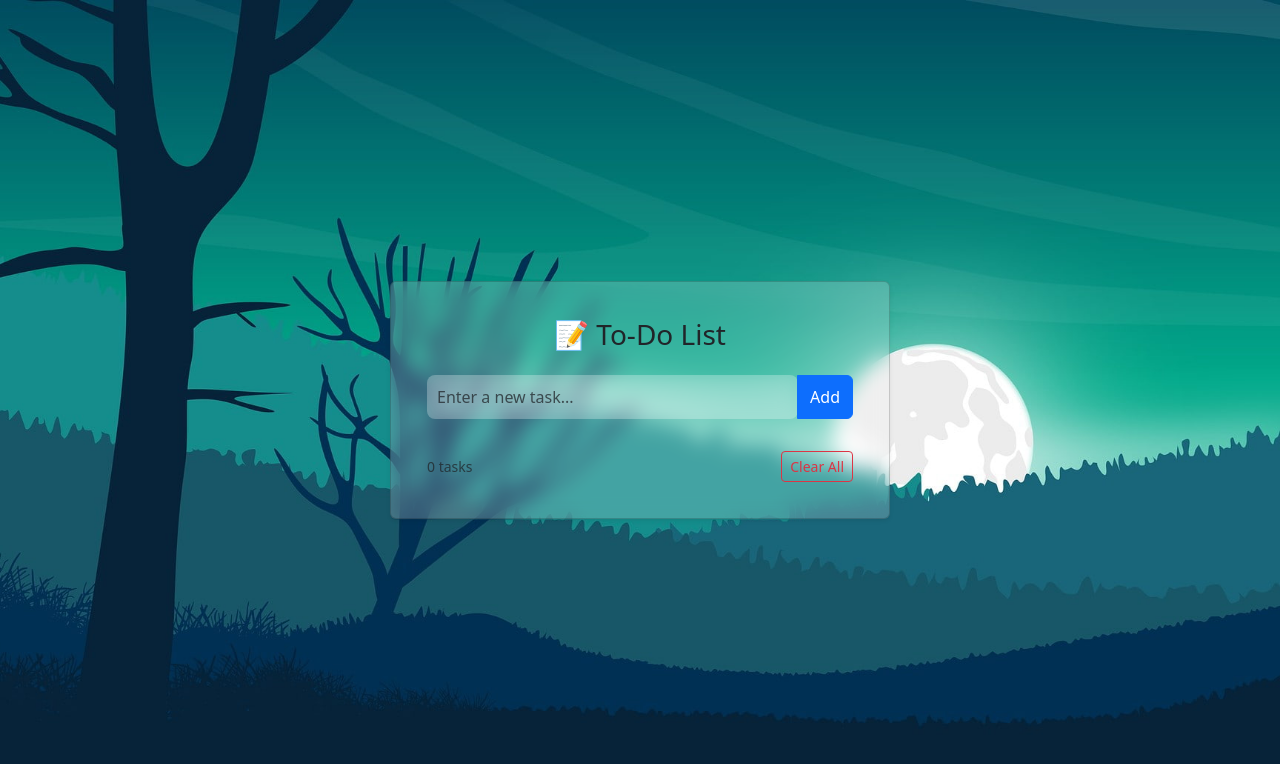
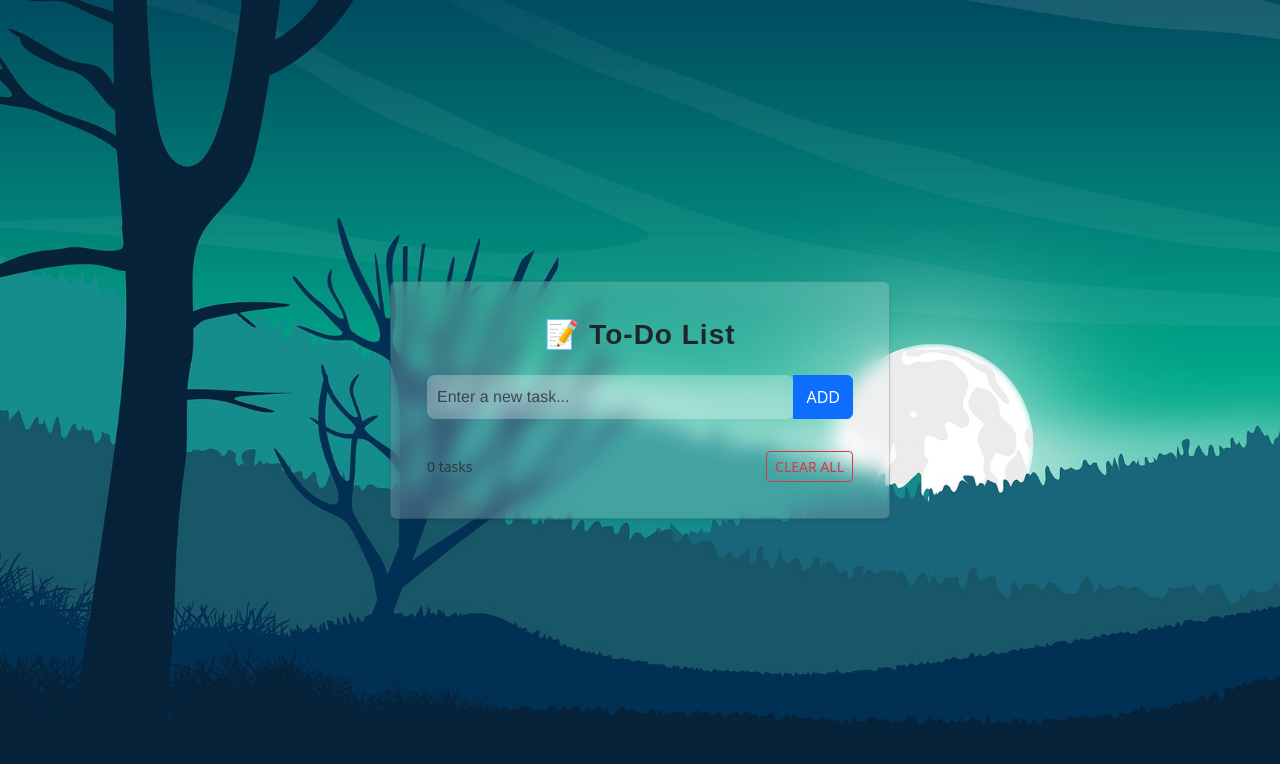
Before and after one commit to HridyTunerjina/To-Do-List, a plain HTML site: page index.html in a window 1280 px wide. Drawn offline with nearby package versions, Linux system fonts and the light colour scheme.

Commit message:
3rd commit

```diff
--- a/index.html
+++ b/index.html
@@ -5,10 +5,13 @@
     <meta charset="UTF-8">
     <meta name="viewport" content="width=device-width, initial-scale=1.0">
     <title>To-Do List</title>
+    <link rel="icon" type="image/png" href="assets/favicon.png">
+
 
     <link rel="stylesheet" href="style.css">
 
     <link href="https://cdn.jsdelivr.net/npm/bootstrap@5.3.8/dist/css/bootstrap.min.css" rel="stylesheet">
+
 </head>
 
 <body>
--- a/style.css
+++ b/style.css
@@ -10,8 +10,16 @@ body {
     display: flex;
     justify-content: center;
     align-items: center;
-    font-family: Arial, sans-serif;
+    font-family: Helvetica, Arial, sans-serif;
+    color: #fff;
 }
+
+.card-title {
+    font-family: "Exo 2", sans-serif;
+    font-weight: 600;
+    letter-spacing: 1px;
+}
+
 
 .todo-card {
     width: 100%;
@@ -48,6 +56,7 @@ body {
 }
 
 #taskInput {
+    font-family:  Helvetica, sans-serif;
     padding: 10px;
     border-radius: 0.5rem;
     border: none;
@@ -78,6 +87,14 @@ body {
 }
 
 .task-text {
+    font-family:  Helvetica, sans-serif;
+    font-size: 1rem;
     flex: 1;
     padding-left: 5px;
 }
+
+button, .btn {
+    font-family:  Tahoma, sans-serif;
+    font-weight: normal;
+    text-transform: uppercase;
+}
```
Also changed, not shown: assets/favicon.png (added).
